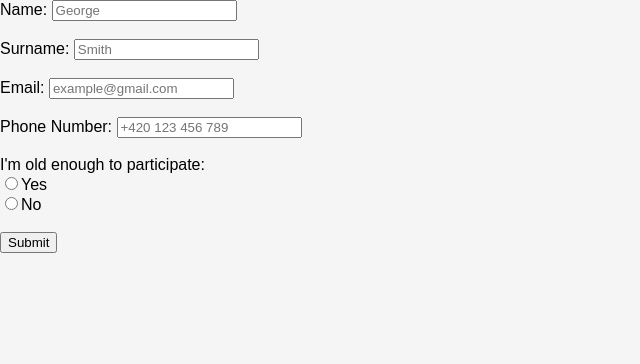
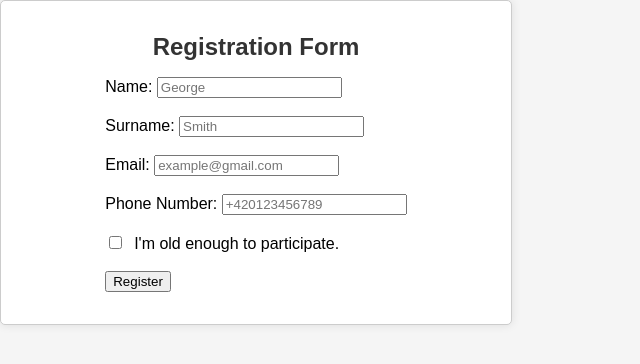
Before and after one commit to anvv4r/event-in-prague, a website built with Vite: page form.html in a window 1280 px wide. Shown: the whole page, without its empty margins (0-640 px from the left). Built offline with nearby package versions, Linux system fonts and the light colour scheme; a web font is replaced by a local one.

Commit message:
modified form.html

```diff
--- a/form.html
+++ b/form.html
@@ -9,7 +9,9 @@
 </head>
 
 <body>
-    <form onSubmit={handleSubmit}>
+    <section class="form__container">
+        <h2>Registration Form</h2>
+        <form onSubmit="">
             <label for="name">Name:</label>
             <input type="text" id="name" name="name" required placeholder="George"><br><br>
 
@@ -20,14 +22,15 @@
             <input type="email" id="email" name="email" required placeholder="example@gmail.com"><br><br>
 
             <label for="phone">Phone Number:</label>
-        <input type="text" id="phone" name="phone" required placeholder="+420 123 456 789"><br><br>
+            <input type="text" id="phone" name="phone" required placeholder="+420123456789"><br><br>
 
-        <label for="age">I'm old enough to participate:</label><br>
-        <input type="radio" id="age" name="age" value="yes" required>Yes<br>
-        <input type="radio" id="age" name="age" value="no">No<br><br>
+            <input type="checkbox" id="age" name="age" value="yes" required>
+            &nbsp;<label for="age">I'm old enough to participate.</label><br><br>
 
-        <button type="submit">Submit</button>
+            <button type="submit">Register</button>
         </form>
+    </section>
+
 </body>
 
 </html>
--- a/scss/style.scss
+++ b/scss/style.scss
@@ -350,6 +350,20 @@ a {
     text-decoration: none;
 }
 
+.form__container {
+    display: flex;
+    flex-direction: column;
+    justify-content: center;
+    align-items: center;
+    gap: 1em;
+    width: 40%;
+    padding: 2em 2em 2em 2em;
+    background-color: #fff;
+    border: 1px solid #ccc;
+    border-radius: 5px;
+    box-shadow: 0 0 10px rgba(0, 0, 0, 0.1);
+}
+
 footer {
     background-color: #8d8c8c;
     color: #fff;
```
Lines whose indentation alone changed are shown as unchanged.
